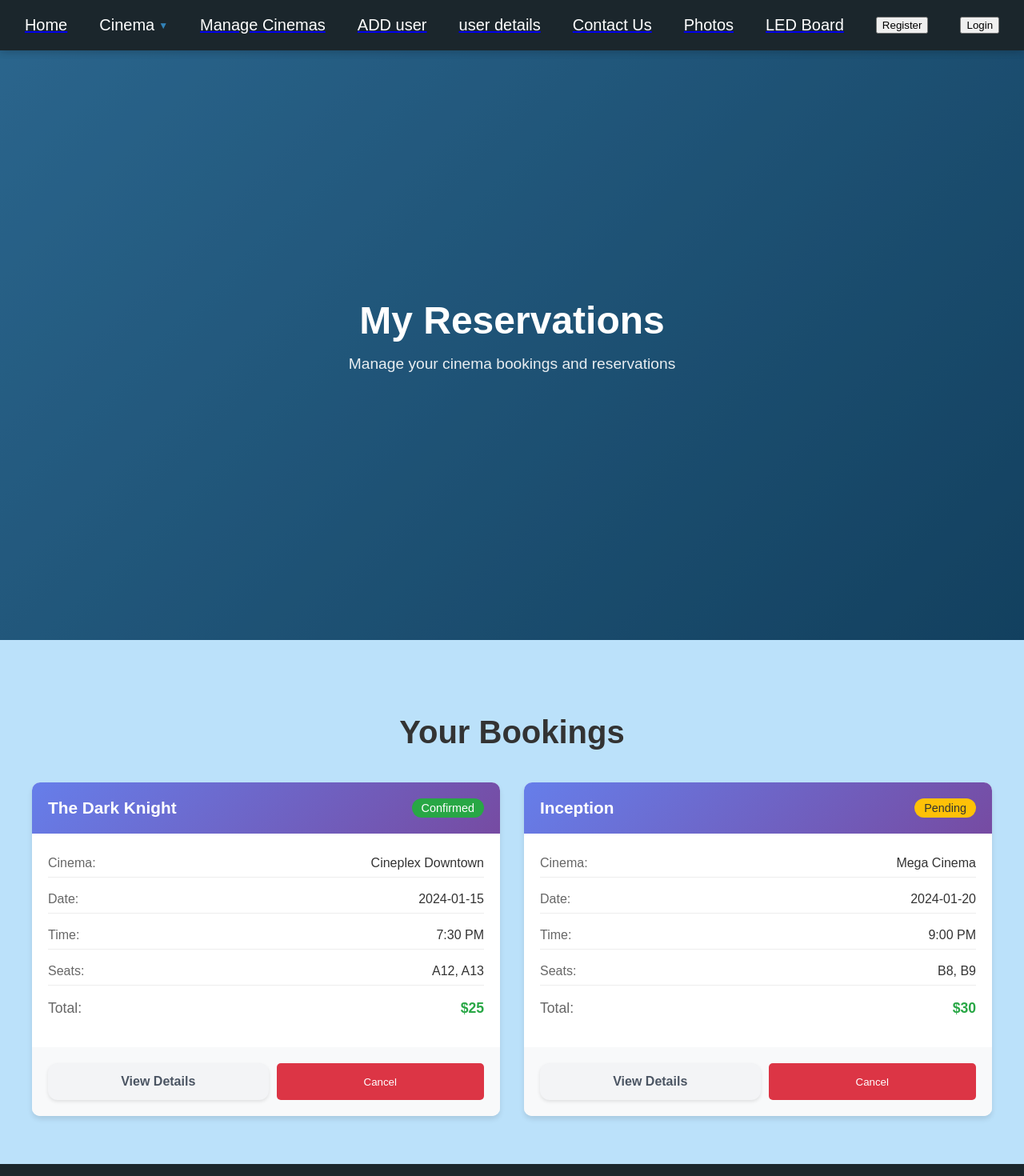
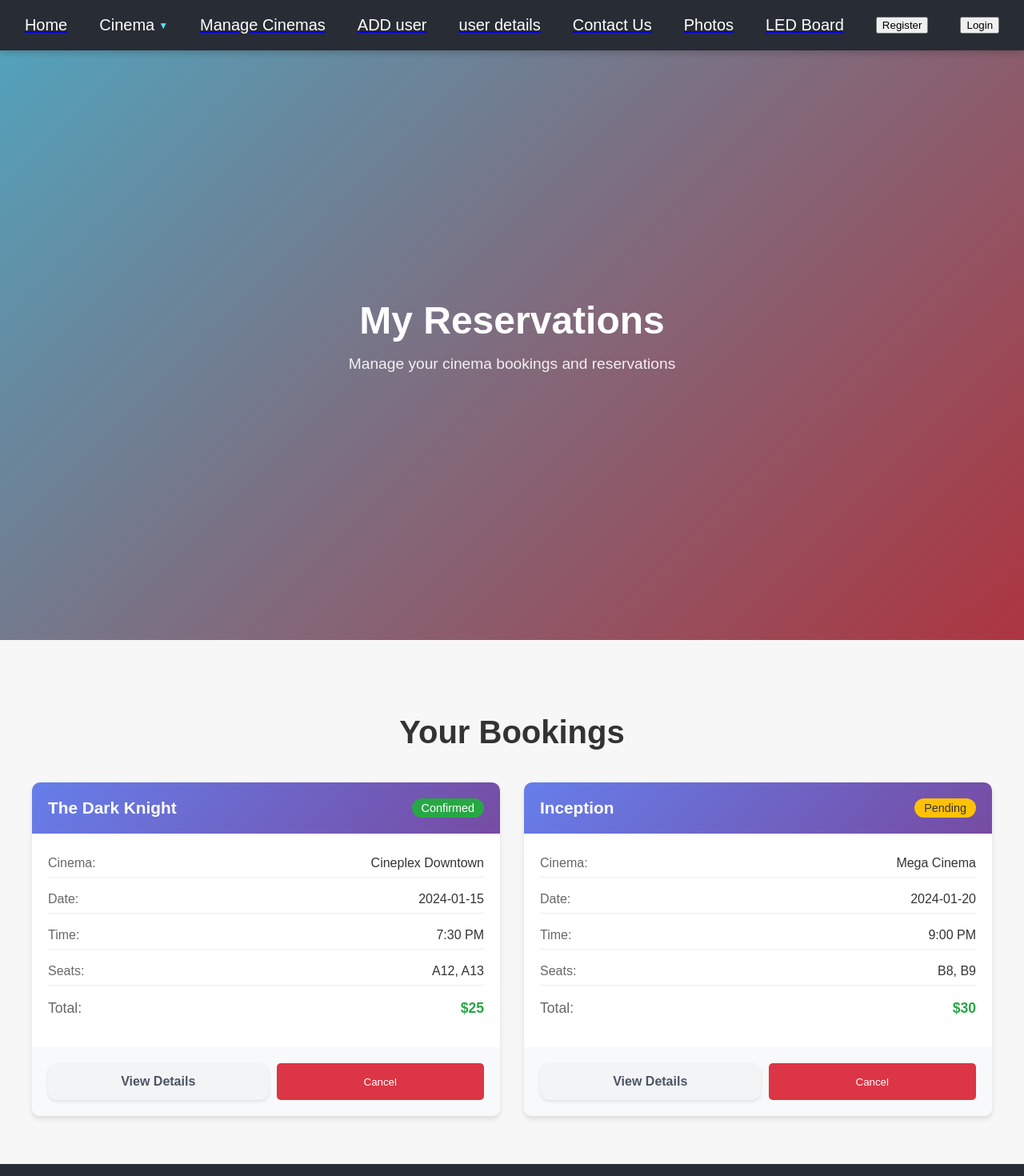
Before and after one commit to Harshavidath12/D-and-S-Creations, a React (Create React App) app in the folder frontend/: page /my-reservations in a window 1280 px wide. Shown: the top 1470 px of the page at 80% size. Built offline with nearby package versions, Linux system fonts and the light colour scheme.

Commit message:
css migration done

```diff
--- a/frontend/src/Components/CinemaManagement/CinemaManagement.css
+++ b/frontend/src/Components/CinemaManagement/CinemaManagement.css
@@ -2,10 +2,13 @@
 
 /* Root Variables */
 :root {
-  --primary-blue: #3282B8;
-  --dark-blue: #0F4C75;
-  --navy: #1B262C;
-  --light-blue: #BBE1FA;
+  --primary-red: #e63946;
+  --primary-blue: #61dafb;
+  --dark-bg: #282c34;
+  --darker-bg: #222;
+  --light-gray: #f7f7f7;
+  --lighter-gray: #f4f4f4;
+  --accent-neutral: #f1dac4;
   --white: #ffffff;
   --gray-50: #f8f9fa;
   --gray-100: #e9ecef;
@@ -30,13 +33,13 @@
 /* Base Styles */
 .cinema-management {
   min-height: 100vh;
-  background: var(--light-blue);
+  background: var(--light-gray);
   padding-top: 80px; /* Account for fixed navbar */
 }
 
 /* Page Header */
 .page-header {
-  background: linear-gradient(135deg, var(--primary-blue) 0%, var(--dark-blue) 100%);
+  background: linear-gradient(135deg, var(--primary-blue) 0%, var(--primary-red) 100%);
   color: var(--white);
   padding: 4rem 0;
   text-align: center;
@@ -81,7 +84,7 @@
 
 .cta-btn {
   background: var(--white);
-  color: var(--primary-blue);
+  color: var(--primary-red);
   padding: 1rem 2rem;
   border: none;
   border-radius: 50px;
@@ -143,7 +146,7 @@
 
 /* Modal Header */
 .modal-header {
-  background: linear-gradient(135deg, var(--dark-blue) 0%, var(--navy) 100%);
+  background: linear-gradient(135deg, var(--primary-red) 0%, var(--dark-bg) 100%);
   color: var(--white);
   padding: 1.5rem 2rem;
   display: flex;
@@ -247,16 +250,16 @@
 }
 
 .progress-step.active {
-  border-color: var(--primary-blue);
-  background: var(--primary-blue);
+  border-color: var(--primary-red);
+  background: var(--primary-red);
   color: white;
   transform: scale(1.1);
   box-shadow: 0 4px 12px rgba(50, 130, 184, 0.3);
 }
 
 .progress-step.completed {
-  border-color: var(--primary-blue);
-  background: var(--primary-blue);
+  border-color: var(--primary-red);
+  background: var(--primary-red);
   color: white;
 }
 
@@ -334,7 +337,7 @@
 
 .form-group input:focus {
   outline: none;
-  border-color: var(--primary-blue);
+  border-color: var(--primary-red);
   background: white;
   box-shadow: 0 0 0 3px rgba(50, 130, 184, 0.1);
 }
@@ -414,7 +417,7 @@
 
 .price-input-container input:focus {
   outline: none;
-  border-color: var(--primary-blue);
+  border-color: var(--primary-red);
   background: white;
   box-shadow: 0 0 0 3px rgba(50, 130, 184, 0.1);
 }
@@ -466,7 +469,7 @@
 }
 
 .review-section a {
-  color: var(--primary-blue);
+  color: var(--primary-red);
   text-decoration: none;
   font-weight: 500;
 }
@@ -509,13 +512,13 @@
 }
 
 .btn-primary {
-  background: var(--primary-blue);
+  background: var(--primary-red);
   color: white;
   box-shadow: 0 2px 4px rgba(50, 130, 184, 0.2);
 }
 
 .btn-primary:hover:not(:disabled) {
-  background: var(--dark-blue);
+  background: var(--dark-bg);
   transform: translateY(-2px);
   box-shadow: 0 5px 15px rgba(50, 130, 184, 0.3);
 }
--- a/frontend/src/Components/Home/Home.css
+++ b/frontend/src/Components/Home/Home.css
@@ -7,7 +7,7 @@ body {
 
 /* Hero Section */
 .hero {
-  background: linear-gradient(135deg, var(--color-bright-blue) 0%, var(--color-deep-blue) 100%);
+  background: linear-gradient(135deg, var(--color-blue) 0%, var(--color-red) 100%);
   height: 80vh;
   display: flex;
   align-items: center;
@@ -21,7 +21,7 @@ body {
   content: "";
   position: absolute;
   top: 0; left: 0; right: 0; bottom: 0;
-  background: rgba(27, 38, 44, 0.3); /* subtle overlay */
+  background: rgba(40, 44, 52, 0.3); /* subtle overlay */
 }
 
 .hero-content {
@@ -41,7 +41,7 @@ body {
 }
 
 .cta-btn {
-  background: var(--color-dark-navy);
+  background: var(--color-dark-bg);
   color: white;
   padding: 12px 30px;
   border: none;
@@ -52,7 +52,7 @@ body {
 }
 
 .cta-btn:hover {
-  background: var(--color-deep-blue);
+  background: var(--color-red);
 }
 
 /* Section */
@@ -88,7 +88,7 @@ body {
 }
 
 .alt-bg {
-  background: #f7f7f7;
+  background: var(--color-light-gray);
 }
 
 /* Services */
@@ -110,7 +110,7 @@ body {
 }
 
 .service-card {
-  background: #f4f4f4;
+  background: var(--color-lighter-gray);
   padding: 25px;
   border-radius: 10px;
   box-shadow: 0 3px 10px rgba(0, 0, 0, 0.1);
@@ -123,7 +123,7 @@ body {
 
 /* Footer of the page */
 .footer {
-  background: #222;
+  background: var(--color-darker-bg);
   color: #aaa;
   padding: 20px;
   text-align: center;
--- a/frontend/src/Components/Nav/nav.css
+++ b/frontend/src/Components/Nav/nav.css
@@ -5,7 +5,7 @@
   justify-content: center;
   gap: 40px;
   list-style: none;
-  background-color: var(--color-dark-navy);
+  background-color: var(--color-dark-bg);
   padding: 20px 0;
   margin: 0;
   position: fixed;
@@ -36,7 +36,7 @@
 }
 
 .home-ll:hover h1 {
-  color: var(--color-bright-blue);
+  color: var(--color-blue);
 }
 
 /* Dropdown Styles */
@@ -54,7 +54,7 @@
 .dropdown-arrow {
   font-size: 12px;
   transition: transform 0.3s;
-  color: var(--color-bright-blue);
+  color: var(--color-blue);
 }
 
 .dropdown-container:hover .dropdown-arrow {
@@ -65,10 +65,10 @@
   position: absolute;
   top: 100%;
   left: 0;
-  background-color: var(--color-dark-navy);
-  border: 1px solid var(--color-bright-blue);
+  background-color: var(--color-dark-bg);
+  border: 1px solid var(--color-blue);
   border-radius: 5px;
-  box-shadow: 0 4px 8px rgba(15, 76, 117, 0.3);
+  box-shadow: 0 4px 8px rgba(97, 218, 251, 0.3);
   list-style: none;
   padding: 0;
   margin: 5px 0 0 0;
@@ -78,7 +78,7 @@
 
 .dropdown-item {
   margin: 0;
-  border-bottom: 1px solid var(--color-deep-blue);
+  border-bottom: 1px solid var(--color-red);
 }
 
 .dropdown-item:last-child {
@@ -95,7 +95,7 @@
 }
 
 .dropdown-link:hover {
-  background-color: var(--color-bright-blue);
+  background-color: var(--color-blue);
   color: white;
 }
 
--- a/frontend/src/Components/NewReservation/NewReservation.css
+++ b/frontend/src/Components/NewReservation/NewReservation.css
@@ -1,7 +1,7 @@
 /* NewReservation.css */
 
 .hero {
-  background: linear-gradient(135deg, var(--color-bright-blue) 0%, var(--color-deep-blue) 100%);
+  background: linear-gradient(135deg, var(--color-blue) 0%, var(--color-red) 100%);
   color: white;
   padding: 80px 0;
   text-align: center;
@@ -22,7 +22,7 @@
 
 .reservation-section {
   padding: 60px 0;
-  background-color: var(--color-light-blue);
+  background-color: var(--color-light-gray);
 }
 
 .container {
@@ -39,7 +39,7 @@
 }
 
 .form-header {
-  background: linear-gradient(135deg, var(--color-bright-blue) 0%, var(--color-deep-blue) 100%);
+  background: linear-gradient(135deg, var(--color-blue) 0%, var(--color-red) 100%);
   color: white;
   padding: 30px;
   text-align: center;
@@ -132,7 +132,7 @@
 }
 
 .btn-primary {
-  background: linear-gradient(135deg, var(--color-bright-blue) 0%, var(--color-deep-blue) 100%);
+  background: linear-gradient(135deg, var(--color-blue) 0%, var(--color-red) 100%);
   color: white;
 }
 
@@ -142,17 +142,17 @@
 }
 
 .btn-secondary {
-  background-color: var(--color-dark-navy);
+  background-color: var(--color-dark-bg);
   color: white;
 }
 
 .btn-secondary:hover {
-  background-color: var(--color-deep-blue);
+  background-color: var(--color-red);
 }
 
 /* Footer Styles */
 .footer {
-  background-color: var(--color-dark-navy);
+  background-color: var(--color-dark-bg);
   color: white;
   padding: 40px 0 20px;
 }
--- a/frontend/src/index.css
+++ b/frontend/src/index.css
@@ -1,15 +1,27 @@
 :root {
-  /* Color Palette */
-  --color-dark-navy: #1B262C;
-  --color-deep-blue: #0F4C75;
-  --color-bright-blue: #3282B8;
-  --color-light-blue: #BBE1FA;
+  /* New Color Palette */
+  --color-red: #e63946;           /* Red for buttons/CTAs */
+  --color-blue: #61dafb;          /* Blue for interactive elements/links */
+  --color-dark-bg: #282c34;       /* Dark background for nav/footer */
+  --color-darker-bg: #222;        /* Darker background variant */
+  --color-light-gray: #f7f7f7;    /* Light gray for breathing space */
+  --color-lighter-gray: #f4f4f4;  /* Lighter gray variant */
+  --color-accent-neutral: #f1dac4; /* Accent neutral for warmth */
 
   /* RGB equivalents for transparency */
-  --color-dark-navy-rgb: 27, 38, 44;
-  --color-deep-blue-rgb: 15, 76, 117;
-  --color-bright-blue-rgb: 50, 130, 184;
-  --color-light-blue-rgb: 187, 225, 250;
+  --color-red-rgb: 230, 57, 70;
+  --color-blue-rgb: 97, 218, 251;
+  --color-dark-bg-rgb: 40, 44, 52;
+  --color-darker-bg-rgb: 34, 34, 34;
+  --color-light-gray-rgb: 247, 247, 247;
+  --color-lighter-gray-rgb: 244, 244, 244;
+  --color-accent-neutral-rgb: 241, 218, 196;
+
+  /* Legacy color mappings for gradual transition */
+  --color-dark-navy: var(--color-dark-bg);
+  --color-deep-blue: var(--color-red);
+  --color-bright-blue: var(--color-blue);
+  --color-light-blue: var(--color-light-gray);
 }
 
 body {
@@ -19,7 +31,7 @@ body {
     sans-serif;
   -webkit-font-smoothing: antialiased;
   -moz-osx-font-smoothing: grayscale;
-  background-color: var(--color-light-blue);
+  background-color: var(--color-light-gray);
 }
 
 code {
@@ -62,9 +74,9 @@ code {
 }
 
 #menu.scrolled {
-  background-color: rgba(27, 38, 44, 0.9) !important;
+  background-color: rgba(40, 44, 52, 0.9) !important;
   backdrop-filter: blur(10px);
-  box-shadow: 0 0 10px rgba(15, 76, 117, 0.3) !important;
+  box-shadow: 0 0 10px rgba(230, 57, 70, 0.3) !important;
 }
 
 /* Navigation links - NO shadows initially */
@@ -235,7 +247,7 @@ code {
 /* Video Cards Section */
 #videos {
   padding: 80px 0;
-  background-color: var(--color-light-blue);
+  background-color: var(--color-light-gray);
 }
 
 .video-grid {
@@ -269,7 +281,7 @@ code {
 }
 
 .video-card:hover {
-  box-shadow: rgba(50, 130, 184, 0.3) -10px 10px, rgba(50, 130, 184, 0.2) -20px 20px;
+  box-shadow: rgba(230, 57, 70, 0.3) -10px 10px, rgba(230, 57, 70, 0.2) -20px 20px;
   transform: translateY(-5px);
 }
 
@@ -297,7 +309,7 @@ code {
   transform: translate(-50%, -50%);
   width: 60px;
   height: 60px;
-  background: rgba(50, 130, 184, 0.9);
+  background: rgba(230, 57, 70, 0.9);
   border-radius: 50%;
   display: flex;
   align-items: center;
@@ -312,7 +324,7 @@ code {
 }
 
 .video-card:hover .play-button {
-  background: rgba(15, 76, 117, 1);
+  background: rgba(230, 57, 70, 1);
   transform: translate(-50%, -50%) scale(1.1);
 }
 
@@ -329,9 +341,9 @@ code {
   font-weight: 300;
   font-size: 30px;
   padding-bottom: 5px;
-  border-bottom: 4px solid var(--color-bright-blue);
+  border-bottom: 4px solid var(--color-blue);
   margin-bottom: 15px;
-  color: var(--color-dark-navy);
+  color: var(--color-dark-bg);
 }
 
 .video-content p {
@@ -345,7 +357,7 @@ code {
 .video-content button {
   font-weight: 100;
   font-size: 18px;
-  color: var(--color-bright-blue);
+  color: var(--color-blue);
   width: 100%;
   height: 45px;
   text-align: center;
@@ -355,13 +367,13 @@ code {
   text-decoration: none;
   border: none;
   border-radius: 5px;
-  background-color: rgba(50, 130, 184, 0.15);
+  background-color: rgba(97, 218, 251, 0.15);
   transition: 0.2s ease-in-out;
   cursor: pointer;
 }
 
 .video-content button:hover {
-  background-color: rgba(50, 130, 184, 0.25);
+  background-color: rgba(97, 218, 251, 0.25);
 }
 
 /* Responsive adjustments */
@@ -446,7 +458,7 @@ code {
 /* Slider Section */
 #slider-section {
   padding: 0;
-  background-color: var(--color-light-blue);
+  background-color: var(--color-light-gray);
   position: relative;
   height: 100vh;
   overflow: hidden;
@@ -508,7 +520,7 @@ code {
 }
 
 .slide-button {
-  background: linear-gradient(to right, var(--color-bright-blue) 0%, var(--color-deep-blue) 100%);
+  background: linear-gradient(to right, var(--color-blue) 0%, var(--color-red) 100%);
   color: white;
   border: none;
   padding: 1rem 2rem;
@@ -522,7 +534,7 @@ code {
 
 .slide-button:hover {
   transform: translateY(-2px);
-  box-shadow: 0 5px 15px rgba(50, 130, 184, 0.4);
+  box-shadow: 0 5px 15px rgba(97, 218, 251, 0.4);
 }
 
 .slider-nav {
```
